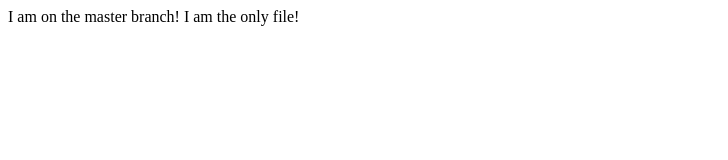
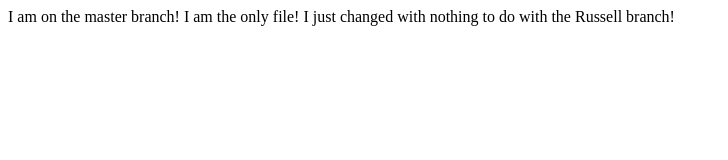
Before and after one commit to russellcs/shopping-cart, a plain HTML site: page index.html in a window 1280 px wide. Shown: the whole page, without its empty margins (0-728 px from the left). Drawn offline with Linux system fonts and the light colour scheme.

Commit message:
added yet more text

```diff
--- a/index.html
+++ b/index.html
@@ -7,6 +7,7 @@
     <title>Document</title>
   </head>
   <body>
-    I am on the master branch! I am the only file!
+    I am on the master branch! I am the only file! I just changed with nothing
+    to do with the Russell branch!
   </body>
 </html>
```
